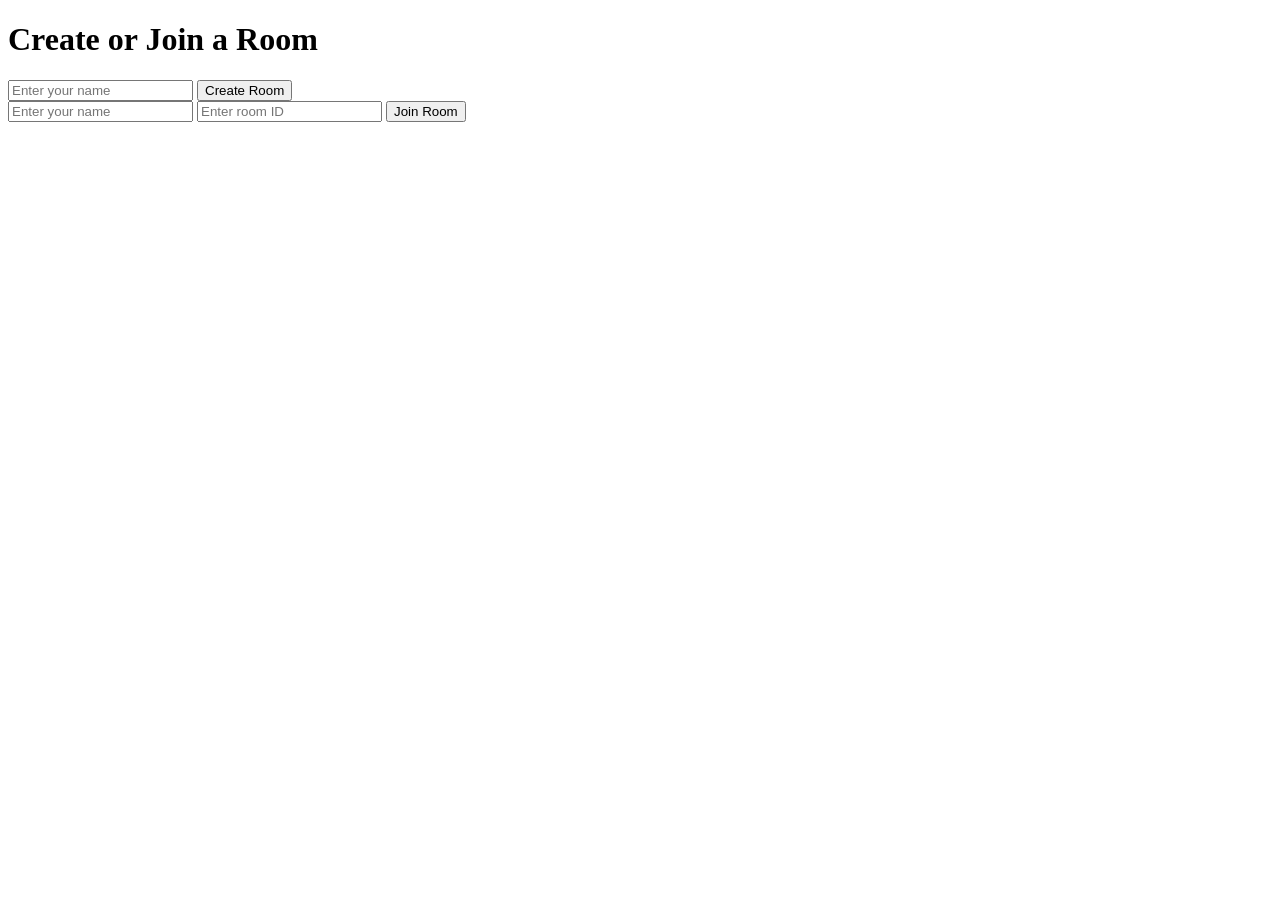
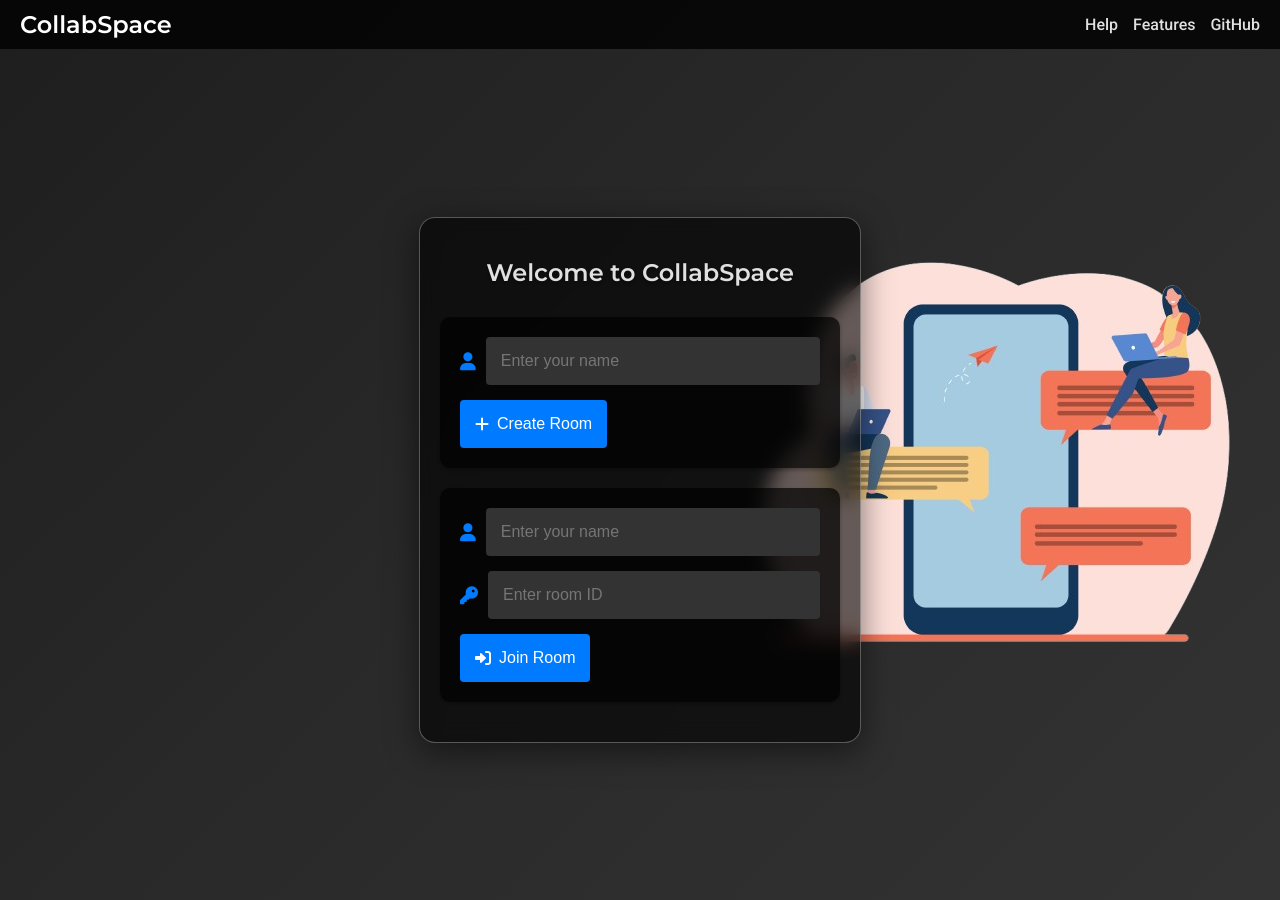
Before and after one commit to manishraj27/CollaborativeEditor, a Django app: page / in a window 1280 px wide. Before the commit the page ends 122 px from the top, so only its background shows below. Run offline with Django 3.2, Linux system fonts and the light colour scheme.

Commit message:
Styling to index.html

```diff
--- a/collab_editor/settings.py
+++ b/collab_editor/settings.py
@@ -138,3 +138,4 @@ USE_TZ = True
 # https://docs.djangoproject.com/en/3.0/howto/static-files/
 
 STATIC_URL = '/static/'
+STATICFILES_DIRS = [os.path.join(BASE_DIR, "editor", "static")]
--- a/editor/routing.py
+++ b/editor/routing.py
@@ -3,5 +3,5 @@ from django.urls import path
 from editor import consumers
 
 websocket_urlpatterns = [
-    path('ws/messages/<str:room_id>/<str:username>/', consumers.ChatConsumer.as_asgi()),
+    path('ws/messages/<str:room_id>/<str:username>/', consumers.ChatConsumer.as_asgi()), #you have to do wss while deployment since it will be https
 ]
--- /dev/null
+++ b/editor/static/css/index.css
@@ -0,0 +1,261 @@
+/* General Styling */
+body {
+    font-family: 'Roboto', sans-serif;
+    margin: 0;
+    padding: 0;
+    background: linear-gradient(135deg, #1e1e1e, #2a2a2a, #333333); /* Dark gradient background */
+    color: #e0e0e0;
+    overflow-x: hidden; /* Prevent horizontal scroll */
+    position: relative;
+}
+
+/* Navbar Styling */
+header {
+    width: 100%;
+    background: rgba(0, 0, 0, 0.8);
+    position: fixed;
+    top: 0;
+    left: 0;
+    z-index: 10;
+}
+
+.navbar {
+    display: flex;
+    justify-content: space-between;
+    align-items: center;
+    padding: 10px 20px;
+}
+
+.navbar-brand {
+    display: flex;
+    align-items: center;
+    flex: 1;
+}
+
+.navbar-brand h1 {
+    margin: 0;
+    color: #fff;
+    font-family: 'Montserrat', sans-serif;
+    font-weight: 700;
+}
+
+.navbar-toggler {
+    display: none;
+    background: none;
+    border: none;
+    color: #fff;
+    font-size: 24px;
+    cursor: pointer;
+    flex: 0 0 auto;
+}
+
+.navbar-links {
+    list-style: none;
+    margin: 0;
+    padding: 0;
+    display: flex;
+    gap: 15px;
+}
+
+.navbar-links li a {
+    color: #e0e0e0;
+    text-decoration: none;
+    font-weight: 500;
+    transition: color 0.3s;
+}
+
+.navbar-links li a:hover {
+    color: #007bff;
+}
+
+/* Mobile Menu Styling */
+.navbar-menu {
+    display: none;
+    list-style: none;
+    padding: 0;
+    margin: 0;
+    background: rgba(0, 0, 0, 0.8);
+    position: absolute;
+    top: 60px; /* Position below navbar */
+    right: 0;
+    width: 200px;
+    border-radius: 8px;
+    box-shadow: 0 4px 8px rgba(0, 0, 0, 0.4);
+}
+
+.navbar-menu.active {
+    display: block;
+}
+
+.navbar-menu li {
+    border-bottom: 1px solid rgba(255, 255, 255, 0.2);
+}
+
+.navbar-menu li:last-child {
+    border-bottom: none;
+}
+
+.navbar-menu a {
+    display: block;
+    padding: 15px;
+    color: #e0e0e0;
+    text-decoration: none;
+    font-weight: 500;
+    text-align: center;
+    transition: background-color 0.3s;
+}
+
+.navbar-menu a:hover {
+    background-color: #007bff;
+}
+
+/* Container Styling */
+.container {
+    display: flex;
+    justify-content: center;
+    align-items: center;
+    min-height: 100vh;
+    position: relative;
+    padding: 80px 20px 20px; /* Add padding for fixed navbar */
+    overflow: hidden; /* Hide any overflow from the image */
+}
+
+.content {
+    padding: 20px;
+    max-width: 400px; /* Adjust for smaller container */
+    width: 100%;
+    background: rgba(0, 0, 0, 0.6); /* Darker glassmorphism effect */
+    border-radius: 16px;
+    box-shadow: 0 8px 32px rgba(0, 0, 0, 0.5);
+    backdrop-filter: blur(10px);
+    border: 1px solid rgba(255, 255, 255, 0.3);
+    text-align: center;
+    z-index: 1;
+}
+
+/* Heading Styling */
+h2 {
+    color: #e0e0e0;
+    font-family: 'Montserrat', sans-serif;
+    font-weight: 600;
+    margin-bottom: 30px;
+    text-shadow: 0 2px 4px rgba(0, 0, 0, 0.5); /* Add a subtle shadow for better readability */
+}
+
+/* Form Styling */
+form {
+    margin: 20px 0;
+    padding: 20px;
+    background: rgba(0, 0, 0, 0.7); /* Slightly darker glassmorphism */
+    border-radius: 10px;
+    box-shadow: 0 2px 4px rgba(0, 0, 0, 0.3);
+    transition: all 0.3s ease;
+}
+
+form:hover {
+    box-shadow: 0 4px 8px rgba(0, 0, 0, 0.4); /* Subtle hover effect */
+}
+
+.form-group {
+    display: flex;
+    align-items: center;
+    margin-bottom: 15px;
+}
+
+.form-group i {
+    color: #007bff;
+    margin-right: 10px;
+    font-size: 18px;
+}
+
+input {
+    padding: 15px;
+    margin: 0;
+    width: calc(100% - 40px); /* Adjust width for padding */
+    background-color: #333;
+    color: #e0e0e0;
+    border: none;
+    border-radius: 4px;
+    font-size: 16px;
+    transition: all 0.3s ease;
+    outline: none; /* Remove default outline */
+}
+
+input:focus {
+    border: 2px solid #007bff; /* Focus effect */
+    background-color: #444;
+}
+
+button {
+    padding: 15px;
+    background-color: #007bff;
+    color: #fff;
+    border: none;
+    border-radius: 4px;
+    font-size: 16px;
+    cursor: pointer;
+    transition: background-color 0.3s;
+    display: flex;
+    align-items: center;
+    justify-content: center;
+}
+
+button i {
+    margin-right: 8px;
+}
+
+button:hover {
+    background-color: #0056b3;
+}
+
+/* Vector Art Styling */
+.vector-art {
+    position: absolute;
+    right: 20px;
+    top: 50%;
+    transform: translateY(-50%);
+    z-index: 0;
+    padding: 0; /* Remove padding for PNG image */
+}
+
+.image-container {
+    padding: 0; /* Remove padding for PNG image */
+    border-radius: 12px;
+    position: relative;
+    overflow: hidden; /* Ensure rounded corners */
+}
+
+.image-container img {
+    width: 100%;
+    height: auto;
+}
+
+/* Responsive Design */
+@media (max-width: 768px) {
+    .navbar-links {
+        display: none; /* Hide links on small screens */
+    }
+
+    .navbar-toggler {
+        display: block; /* Show hamburger menu */
+    }
+
+    .container {
+        flex-direction: column;
+        padding: 80px 20px 20px; /* Adjust padding for smaller screens */
+    }
+
+    .content {
+        max-width: 90%; /* More responsive form width on mobile */
+    }
+
+    .vector-art {
+        display: none; /* Hide image on mobile screens */
+    }
+}
+
+@media (max-width: 480px) {
+    form {
+        padding: 15px; /* Extra padding for small screens */
+    }
+}
--- a/editor/templates/index.html
+++ b/editor/templates/index.html
@@ -1,23 +1,90 @@
 <!DOCTYPE html>
 <html lang="en">
+
 <head>
     <meta charset="UTF-8">
     <meta name="viewport" content="width=device-width, initial-scale=1.0">
     <title>Collaborative Editor</title>
+
+    <!-- Load static files -->
+    {% load static %}
+
+    <!-- Link to external CSS file -->
+    <link rel="stylesheet" href="{% static 'css/index.css' %}">
+    <!-- Include Google Fonts -->
+    <link href="https://fonts.googleapis.com/css2?family=Roboto:wght@400;500;700&family=Montserrat:wght@400;600&display=swap" rel="stylesheet">
+    <!-- Include FontAwesome for icons -->
+    <link rel="stylesheet" href="https://cdnjs.cloudflare.com/ajax/libs/font-awesome/6.0.0-beta3/css/all.min.css">
 </head>
+
 <body>
-    <h1>Create or Join a Room</h1>
-    <form action="{% url 'create_room' %}" method="post">
+    <header>
+        <nav class="navbar">
+            <div class="navbar-brand">
+                <h1>CollabSpace</h1>
+            </div>
+            <button class="navbar-toggler">
+                <i class="fas fa-bars"></i>
+            </button>
+            <ul class="navbar-links">
+                <li><a href="#help">Help</a></li>
+                <li><a href="#features">Features</a></li>
+                <li><a href="https://github.com/your-repo" target="_blank">GitHub</a></li>
+            </ul>
+            <ul class="navbar-menu">
+                <li><a href="#help">Help</a></li>
+                <li><a href="#features">Features</a></li>
+                <li><a href="https://github.com/your-repo" target="_blank">GitHub</a></li>
+            </ul>
+        </nav>
+    </header>
+
+    <div class="container">
+        <div class="content">
+            <h2>Welcome to CollabSpace</h2>
+
+            <!-- Form for creating a room -->
+            <form id="create-room-form" action="{% url 'create_room' %}" method="post">
                 {% csrf_token %}
+                <div class="form-group">
+                    <i class="fas fa-user"></i>
                     <input type="text" name="username" placeholder="Enter your name" required>
-        <button type="submit">Create Room</button>
+                </div>
+                <button type="submit"><i class="fas fa-plus"></i> Create Room</button>
             </form>
 
-    <form action="{% url 'join_room' %}" method="post">
+            <!-- Form for joining a room -->
+            <form id="join-room-form" action="{% url 'join_room' %}" method="post">
                 {% csrf_token %}
+                <div class="form-group">
+                    <i class="fas fa-user"></i>
                     <input type="text" name="username" placeholder="Enter your name" required>
+                </div>
+                <div class="form-group">
+                    <i class="fas fa-key"></i>
                     <input type="text" name="room_id" placeholder="Enter room ID" required>
-        <button type="submit">Join Room</button>
+                </div>
+                <button type="submit"><i class="fas fa-sign-in-alt"></i> Join Room</button>
             </form>
+        </div>
+        <div class="vector-art">
+            <div class="image-container">
+                <img src="{% static 'images/groupchatvectorart.png' %}" alt="Vector Art">
+            </div>
+        </div>
+    </div>
+
+    <!-- Include JavaScript for mobile menu -->
+    <script>
+        document.addEventListener('DOMContentLoaded', function () {
+            const navbarToggler = document.querySelector('.navbar-toggler');
+            const navbarMenu = document.querySelector('.navbar-menu');
+
+            navbarToggler.addEventListener('click', function () {
+                navbarMenu.classList.toggle('active');
+            });
+        });
+    </script>
 </body>
+
 </html>
```
Also changed, not shown: db.sqlite3, editor/static/images/groupchatvectorart.png (added), 1 other file. Lines whose indentation alone changed are shown as unchanged.
